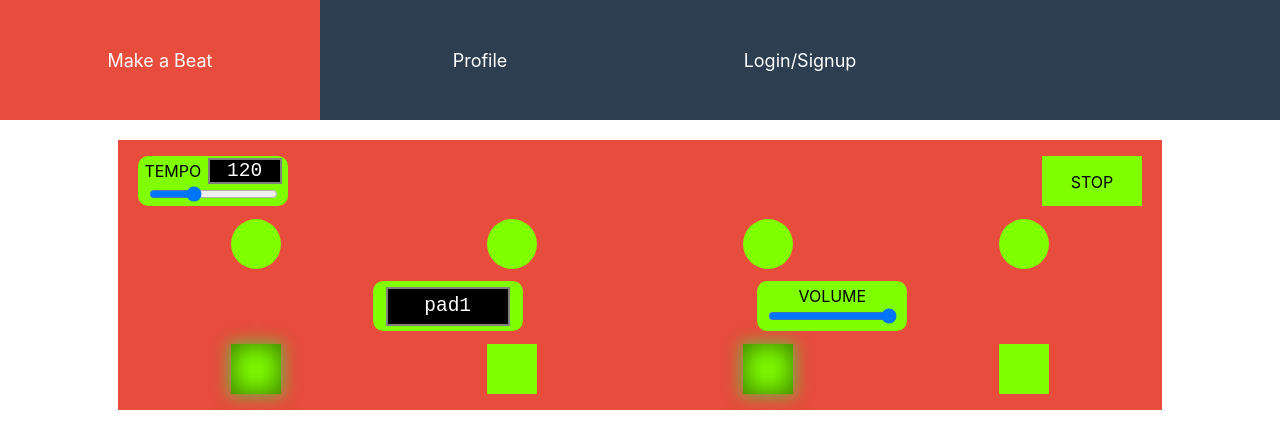
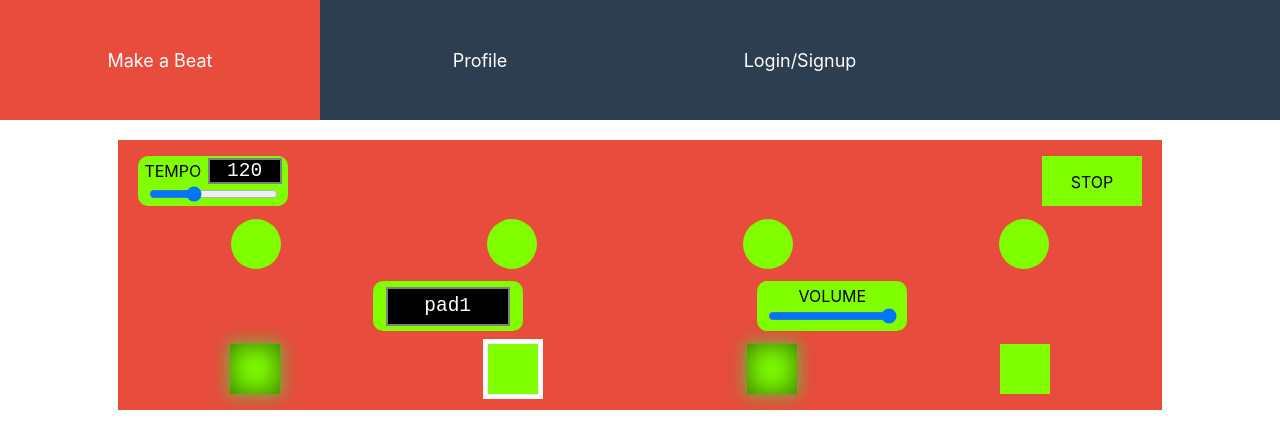
Before and after one commit to moshriguez/drum-machine-frontend, a React (Create React App) app: page /drum_machine in a window 1280 px wide. Both pictures are taken after a click on the element "PLAY". Shown: the top 448 px of the page. Built offline with nearby package versions, Linux system fonts and the light colour scheme; no server answers.

Commit message:
sequence pads indicate what beat is playing

```diff
--- a/src/App.css
+++ b/src/App.css
@@ -79,6 +79,10 @@ a.active {
   box-shadow: 0 0 15px 2px rgba(63,227,63,0.7),inset 0 0 25px 2px rgba(0,0,0,0.5);
 }
 
+.current-note {
+  border: 5px solid white;
+}
+
 .tempo-control, .volume-control, .selected-drum-show {
   height: 50px;
   width: 150px;
--- a/src/container/DrumContainer.js
+++ b/src/container/DrumContainer.js
@@ -86,6 +86,7 @@ const DrumContainer = () => {
 
     // calculates time for next note and advances the current note
     function nextNote() {
+        dispatch(setBeatNumber(currentNote))
         // console.log('currentNote: ', currentNote)
         // console.log('nextNoteTime: ', nextNoteTime)
         const secondsPerBeat = 60.0 / tempo;
@@ -95,7 +96,6 @@ const DrumContainer = () => {
         if (currentNote === 4) {
             currentNote = 0;
         }
-        dispatch(setBeatNumber(currentNote))
     }
 
     function scheduler() {
@@ -156,13 +156,17 @@ const DrumContainer = () => {
     requestAnimationFrame(draw);
     }
 
-    console.log(drumMachine[selectedPad].sequence.split(''))
+    // console.log(drumMachine[selectedPad].sequence.split(''))
     const renderSequencePads = () => {
-        return drumMachine[selectedPad].sequence.split('').map(pad => {
-            if (pad === '0') {
+        return drumMachine[selectedPad].sequence.split('').map((pad, i) => {
+            if (pad === '0' && i === beatNumber) {
+                return <div className="sequence-pad current-note"></div>
+            } else if (pad === '0') {
                 return <div className="sequence-pad"></div>
+            } else if (pad === '1' && i === beatNumber) {
+                return <div className="sequence-pad selected current-note"></div>
             } else {
-                return <div className="sequence-pad selected"></div>
+                return <div className="sequence-pad selected "></div>
             }
         })
     }
```
